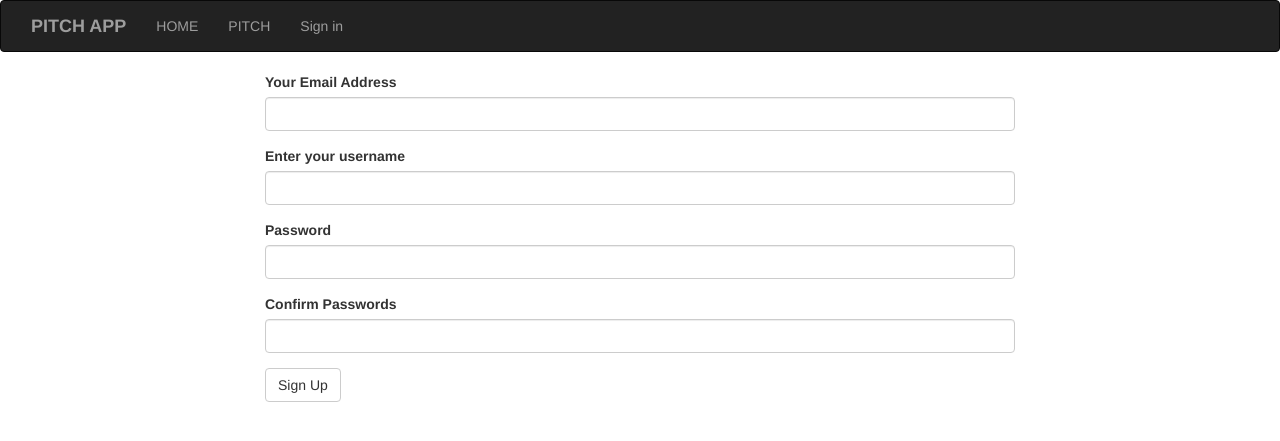
After one commit to KevineMusoni/Pitch-App, a Flask app: page /authenticate/register in a window 1280 px wide. The commit adds this page. Shown: the top 441 px of the page. Run offline with Flask 2, Linux system fonts and the light colour scheme; parts of the project's set-up code (start-up, migrations or seed data) failed here and were passed over; some libraries are stand-ins or nearby versions.

Commit message:
user profile

```diff
--- /dev/null
+++ b/app/auth/__init__.py
@@ -0,0 +1,5 @@
+from flask import Blueprint
+
+auth = Blueprint('auth',__name__)
+
+from . import views,forms
--- a/app/auth/forms.py
+++ b/app/auth/forms.py
@@ -0,0 +1,25 @@
+from flask_wtf import FlaskForm
+from wtforms import StringField,PasswordField,BooleanField,SubmitField
+from wtforms.validators import Required,Email,EqualTo
+from ..models import User
+from wtforms import ValidationError
+
+class RegistrationForm(FlaskForm):
+    email = StringField('Your Email Address',validators=[Required(),Email()])
+    username = StringField('Enter your username',validators = [Required()])
+    password = PasswordField('Password',validators = [Required(), EqualTo('password_confirm',message = 'Passwords must match')])
+    password_confirm = PasswordField('Confirm Passwords',validators = [Required()])
+    submit = SubmitField('Sign Up')
+    def validate_email(self,data_field):
+            if User.query.filter_by(email =data_field.data).first():
+                raise ValidationError('email already taken')
+
+    def validate_username(self,data_field):
+        if User.query.filter_by(username = data_field.data).first():
+            raise ValidationError('username already taken')
+
+class LoginForm(FlaskForm):
+    email = StringField('Your Email Address',validators=[Required(),Email()])
+    password = PasswordField('Password',validators =[Required()])
+    remember = BooleanField('Remember me')
+    submit = SubmitField('Sign In')
--- /dev/null
+++ b/app/auth/views.py
@@ -0,0 +1,40 @@
+from flask import render_template
+from . import auth
+from flask_login import login_user,logout_user,login_required
+from ..models import User
+from .forms import LoginForm,RegistrationForm
+from .. import db
+from ..email import mail_message
+
+@auth.route('/login',methods=['GET','POST'])
+def login():
+    login_form = LoginForm()
+    if login_form.validate_on_submit():
+        user = User.query.filter_by(email = login_form.email.data).first()
+        if user is not None and user.verify_password(login_form.password.data):
+            login_user(user,login_form.remember.data)
+            return redirect(request.args.get('next') or url_for('main.index'))
+
+        flash('Invalid username or Password')
+
+    title = "Pitch App Login"
+    return render_template('auth/login.html',login_form = login_form,title=title)
+
+@auth.route('/logout')
+@login_required
+def logout():
+    logout_user()
+    flash('You have been successfully logged out')
+    return redirect(url_for("main.index"))
+
+@auth.route('/register',methods = ["GET","POST"])
+def register():
+    form = RegistrationForm()
+    if form.validate_on_submit():
+        user = User(email = form.email.data, username = form.username.data,password = form.password.data)
+        db.session.add(user)
+        db.session.commit()
+        mail_message("Welcome to Pitch App","email/welcome_user",user.email,user=user)
+        return redirect(url_for('auth.login'))
+        title = "New Account"
+    return render_template('auth/register.html',registration_form = form)
--- /dev/null
+++ b/app/templates/auth/register.html
@@ -0,0 +1,17 @@
+{% extends 'base.html'%}
+{% import 'bootstrap/wtf.html' as wtf%}
+
+{% block content %}
+<div class="container">
+    <div class="row">
+        <div class="col-md-2"> </div>
+        <div class="col-md-8">
+
+            {{wtf.quick_form(registration_form)}}
+
+        </div>
+        <div class="col-md-2"></div>
+    </div>
+</div>
+
+{% endblock%}
--- a/app/templates/index.html
+++ b/app/templates/index.html
@@ -25,7 +25,7 @@
 <h1><strong>Welcome to Pitch App!</strong></h1>
 <p>"Use one minute to say something meaningful"</p>
 </div>
-<a href="/" class="button button-accent"><strong>login</strong></a>
+<a href="{{url_for('auth.login')}}" class="button button-accent"><strong>login</strong></a>
 <footer>Find us at:<br> pitchapp@gmail.com </footer>
 {% endblock%}
 </body>
--- a/app/templates/navbar.html
+++ b/app/templates/navbar.html
@@ -13,6 +13,17 @@
             <ul class="nav navbar-nav">
                 <li><a href="/">HOME</a></li>
                 <li><a href="/"> PITCH</a></li>
+            <ul class="nav navbar-nav navbar-right">
+                {% if current_user.is_authenticated %}
+                <li style="color:white;padding:15px;">{{current_user.username}}</li>
+                <li><a href="{{url_for('main.profile',uname=current_user.username)}}">Profile</a></li>
+                <li><a href="{{url_for('auth.logout')}}">Sign out</a></li>
+                {%else%}
+                <li><a href="{{url_for('auth.login')}}">Sign in</a></li>
+                {%endif%}
+            </ul>
+
+            </ul>
         </div>
 
     </div>
```
Also changed, not shown: app/__init__.py (+16 -4 lines), app/main/forms.py (added, +8 -0 lines), app/main/views.py (+31 -1 lines), app/models.py (+15 -3 lines), app/templates/auth/login.html (added, +24 -0 lines), app/templates/profile/profile.html (added, +32 -0 lines), app/templates/profile/update.html (added, +8 -0 lines), models.py (deleted).
